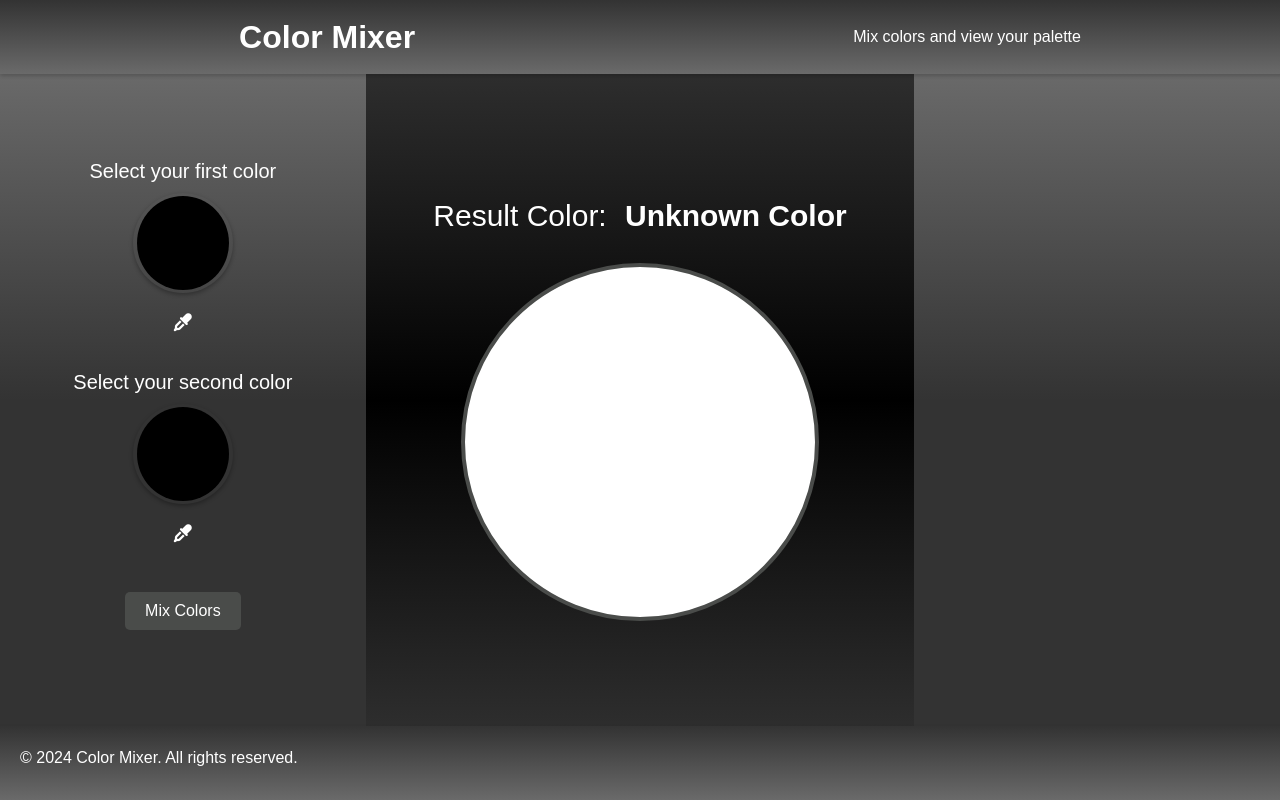
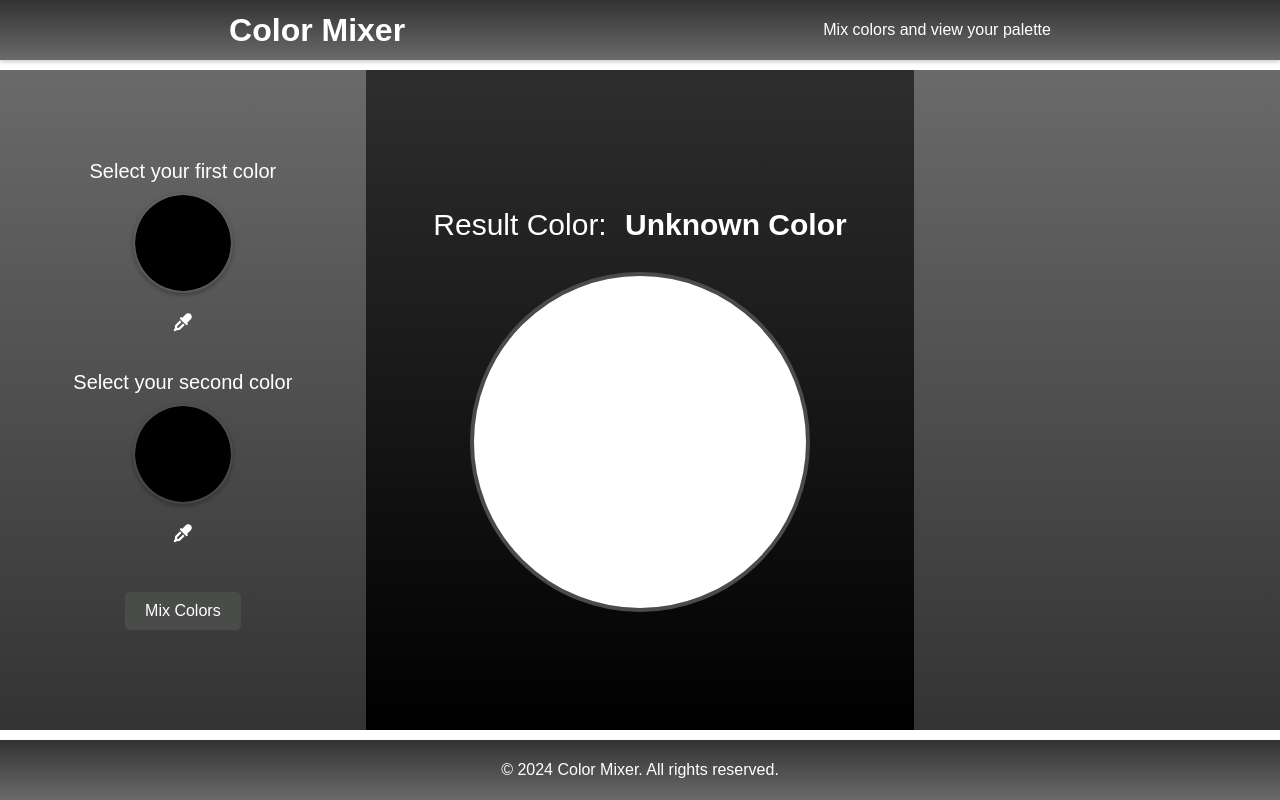
Before and after one commit to azar-barzin/color-mixer, a plain HTML site: page index.html in a window 1280 px wide. Drawn offline with Linux system fonts and the light colour scheme.

Commit message:
fift commit

```diff
--- a/styles.css
+++ b/styles.css
@@ -1,3 +1,10 @@
+/* CSS Reset */
+* {
+    margin: 0;
+    padding: 0;
+    box-sizing: border-box;
+}
+
 /* General Styles */
 body {
     font-family: Arial, sans-serif;
@@ -17,22 +24,23 @@
     width: 100%;
     padding: 7px 20px;
     box-shadow: 0 2px 4px rgba(0, 0, 0, 0.2);
+    background: linear-gradient(to top, #6a6a6a, #333333);
+    position: fixed;
+    left: 0;
+    z-index: 1000;
 }
 
 header {
-    position: fixed;
     top: 0;
-    left: 0;
-    z-index: 1000;
     height: 60px;
-    background: linear-gradient(to top, #6a6a6a, #333333);
-    color: #fff;
-    width: 100%;
-    padding: 7px 20px;
     display: flex;
     align-items: center;
     justify-content: space-around;
-    box-shadow: 0 2px 4px rgba(0, 0, 0, 0.2);
+}
+
+footer {
+    bottom: 0;
+    height: 60px;
 }
 
 header .header-item {
@@ -42,12 +50,9 @@
 }
 
 footer {
-    position: fixed;
-    bottom: 0;
-    left: 0;
-    z-index: 1000;
-    height: 60px;
-    background: linear-gradient(to top, #6a6a6a, #333333);
+    display: flex;
+    align-items: center;
+    justify-content: center;
 }
 
 /* Container Styles */
@@ -56,10 +61,8 @@
     flex: 1;
     width: 100vw;
     height: calc(100vh - 140px);
-    border-radius: 0;
+    margin: 70px 0;
     overflow: hidden;
-    margin-top: 70px;
-    margin-bottom: 70px;
 }
 
 /* Section Styles */
@@ -73,7 +76,7 @@
 /* Left Section Styles */
 .left-section {
     flex: 1;
-    background: linear-gradient(to bottom, #6a6a6a, #333333, #333333);
+    background: linear-gradient(to bottom, #6a6a6a, #333333);
     display: flex;
     flex-direction: column;
     justify-content: center;
@@ -121,14 +124,10 @@
     box-shadow: 0 8px 16px rgba(0, 0, 0, 0.4);
 }
 
-.color-picker-group:hover {
-    cursor: pointer;
-}
-
 /* Middle Section Styles */
 .middle-section {
     flex: 1.5;
-    background: linear-gradient(to bottom, #2e2e2e, #000000, #2e2e2e);
+    background: linear-gradient(to bottom, #2e2e2e, #000000);
     display: flex;
     flex-direction: column;
     align-items: center;
@@ -141,7 +140,6 @@
     display: flex;
     flex-direction: column;
     align-items: center;
-    text-align: center;
     margin-top: 20px;
 }
 
@@ -181,15 +179,12 @@
 /* Right Section Styles */
 .right-section {
     flex: 1;
-    background: linear-gradient(to bottom, #6a6a6a, #333333, #333333);
+    background: linear-gradient(to bottom, #6a6a6a, #333333);
     display: flex;
     flex-direction: column;
     align-items: center;
     justify-content: center;
-    padding-top: 150px;
-    padding-right: 20px;
-    padding-bottom: 150px;
-    padding-left: 20px;
+    padding: 150px 20px;
 }
 
 #palette {
@@ -200,7 +195,7 @@
     width: 100%;
     height: auto;
     overflow: visible;
-    justify-content: left;
+    justify-content: start;
 }
 
 .palette-item {
@@ -324,12 +319,10 @@
 
     header h1 {
         font-size: 18px;
-        /* Adjust font size for h1 on small screens */
     }
 
     header p {
         font-size: 12px;
-        /* Adjust font size for p on small screens */
     }
 }
 
```
